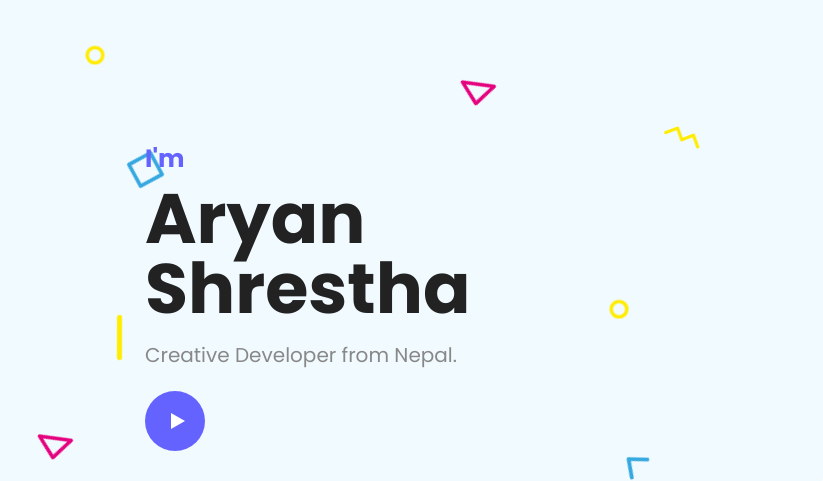
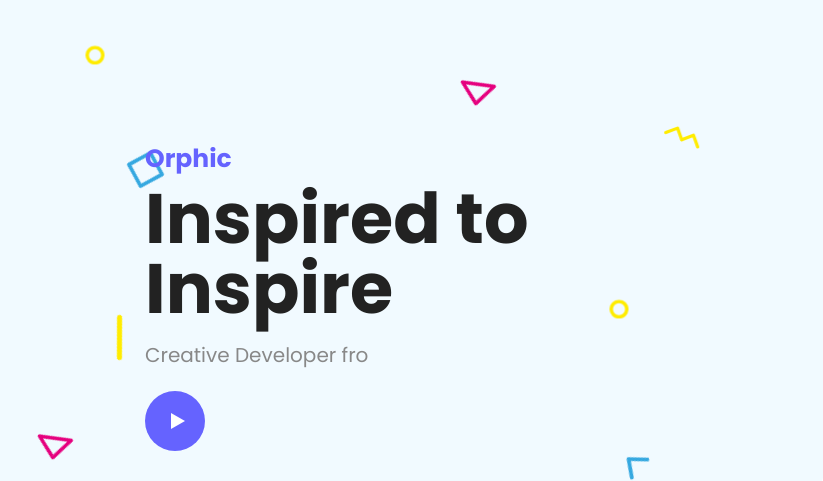
Before and after one commit to orphiic/orphiic, a plain HTML site: page index.html in a window 1280 px wide. Shown: the part 80-561 px from the top of the page, 0-823 px from the left. Drawn offline with Linux system fonts and the light colour scheme; no server answers.

Commit message:
added
Co-Authored-By: Serina Pokharel <114247122+SerinaPokharel@users.noreply.github.com>

```diff
--- a/index.html
+++ b/index.html
@@ -2,7 +2,7 @@
 <html lang="en">
 <head>
 <meta name="viewport" content="width=device-width, initial-scale=1, maximum-scale=1">
-<title>Aryan Shrestha</title>
+<title>Orphic-Rethink, Recode!</title>
 <script async src="https://pagead2.googlesyndication.com/pagead/js/adsbygoogle.js?client=ca-pub-9365874053852589"
      crossorigin="anonymous"></script>
 <link href="https://fonts.googleapis.com/css2?family=Mulish:ital,wght@0,200;0,300;0,400;0,500;0,600;0,700;0,800;0,900;1,200;1,300;1,400;1,500;1,600;1,700;1,800;1,900&amp;family=Poppins:ital,wght@0,300;0,400;0,500;0,600;0,700;0,800;0,900;1,300;1,400;1,500;1,600;1,700;1,800;1,900&amp;display=swap" rel="stylesheet">
@@ -45,7 +45,7 @@
 <li><a href="#"><i class="fa-brands fa-discord svg"></i></a></li>
 <li><a href="#"><i class="fa-brands fa-facebook-f svg"></i></a></li>
 <li><a href="#"><i class="fa-brands fa-youtube svg"></i></a></li>
-<li><a href="https://github.com/aryanstha"><i class="fa-brands fa-github svg"></i></a></li>
+<li><a href="https://github.com/orphiic"><i class="fa-brands fa-github svg"></i></a></li>
 
 </ul>
 </div>
@@ -67,9 +67,9 @@
 <div class="content_inner">
 <div class="main_info">
 <div class="left">
-<span class="subtitle">I'm</span>
-<h3 class="name">Aryan Shrestha</h3>
-<p class="text">Creative Developer from Nepal.</p>
+<span class="subtitle">Orphic</span>
+<h3 class="name">Inspired to Inspire</h3>
+<p class="text">Creative Developer fro</p>
 <div class="iknow_tm_video">
 <div class="video_inner">
 <div class="circle"></div>
```
Also changed, not shown: img/thumbs/orphic.png (added).
